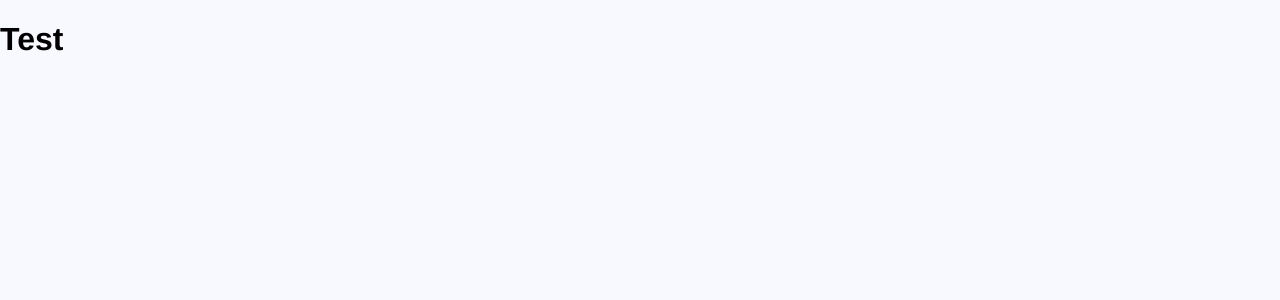
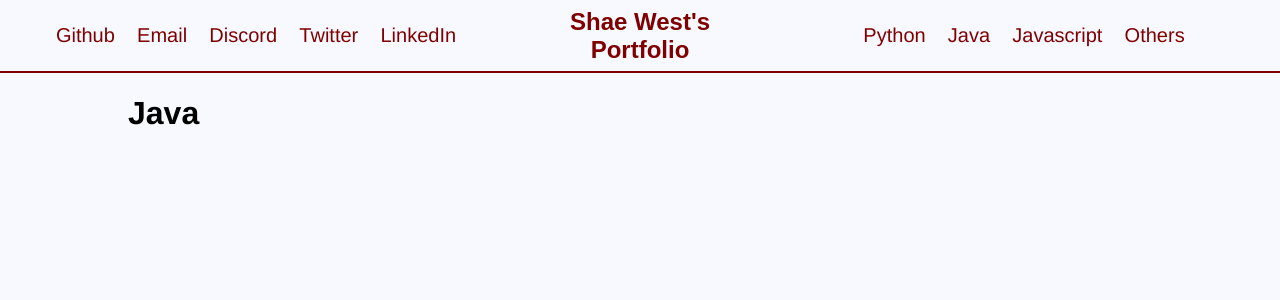
Before and after one commit to westshae/-old-westshae.github.io, a React (Create React App) app: page /#/java in a window 1280 px wide. Shown: the top 300 px of the page. Built offline with nearby package versions, Linux system fonts and the light colour scheme.

Commit message:
Created basics for project css/designs

```diff
--- a/src/components/Container.jsx
+++ b/src/components/Container.jsx
@@ -7,7 +7,6 @@ const Container = styled.div`
     display:flex;
     flex-direction:column;
     overflow:visible;
-    overflow-x:hidden;
 
 `
 
--- a/src/components/Content.jsx
+++ b/src/components/Content.jsx
@@ -3,8 +3,8 @@ import styled from "styled-components";
 
 //Wraps all content on the page, excluding navbar
 const Content = styled.div`
-    margin-left:7.5rem;
-    margin-right:7.5rem;
+    margin-left:10%;
+    margin-right:10%;
     background-clip:margin-box;
     background-color:#f8f8ff;
     display:flex;
--- /dev/null
+++ b/src/components/Projects.jsx
@@ -0,0 +1,56 @@
+//Package imports
+import styled from "styled-components"
+
+const CardContainer = styled.div`
+    display:grid;
+    grid-row-gap:2%;
+    grid-column-gap:2%;
+    grid-template-columns:1fr 1fr;
+`
+
+const CardStyle = styled.div`
+    padding:3%;
+    color:#800000;
+    display:grid;
+    grid-template-columns:3fr 2fr;
+    grid-column-gap:3%;
+    border:solid 2px;
+`
+
+const BasicDataContainer = styled.div`
+    display:grid;
+    grid-template-columns:1fr;
+`
+
+const Card = () =>{
+    return(
+        <CardStyle>
+            <div>
+                <h1>Repo name</h1>
+                <p>Description: Did you know that once upon a time there was lots of information here??</p>
+            </div>
+
+            <BasicDataContainer>
+                {/* Note, results styled as "buttons" next to text */}
+                <p>Last commit date</p>
+                <p>Repo Link</p>
+                <p>isArchived</p>
+                <p>Commit amount</p>
+            </BasicDataContainer>
+        </CardStyle>
+    )
+}
+
+const Projects = () =>{
+    return(
+        <CardContainer>
+            <Card/>
+            <Card/>
+            <Card/>
+            <Card/>
+            <Card/>
+        </CardContainer>
+    )
+}
+
+export default Projects;
--- a/src/pages/index.jsx
+++ b/src/pages/index.jsx
@@ -9,9 +9,9 @@ import Content from "../components/Content"
 const MainPage = () => {
     return(
         <Container>
-            <Navigation page="home"/>
+            <Navigation/>
             <Content>
-                <h1>RESTART</h1>
+                <h1>Index</h1>
             </Content>
         </Container>
     );
--- a/src/pages/java.jsx
+++ b/src/pages/java.jsx
@@ -1,6 +1,16 @@
+//Component imports
+import Container from "../components/Container"
+import Navigation from "../components/Navigation"
+import Content from "../components/Content"
+
 const Java = () =>{
     return(
-        <h1>Test</h1>
+        <Container>
+            <Navigation/>
+            <Content>
+                <h1>Java</h1>
+            </Content>
+        </Container>
     )
 }
 
--- a/src/pages/javascript.jsx
+++ b/src/pages/javascript.jsx
@@ -1,6 +1,16 @@
+//Component imports
+import Container from "../components/Container"
+import Navigation from "../components/Navigation"
+import Content from "../components/Content"
+
 const Javascript = () =>{
     return(
-        <h1>Test</h1>
+        <Container>
+            <Navigation/>
+            <Content>
+                <h1>Javascript</h1>
+            </Content>
+        </Container>
     )
 }
 
--- a/src/pages/others.jsx
+++ b/src/pages/others.jsx
@@ -1,6 +1,16 @@
+//Component imports
+import Container from "../components/Container"
+import Navigation from "../components/Navigation"
+import Content from "../components/Content"
+
 const Others = () =>{
     return(
-        <h1>Test</h1>
+        <Container>
+            <Navigation/>
+            <Content>
+                <h1>Others</h1>
+            </Content>
+        </Container>
     )
 }
 
--- a/src/pages/python.jsx
+++ b/src/pages/python.jsx
@@ -1,6 +1,18 @@
+//Component imports
+import Container from "../components/Container"
+import Navigation from "../components/Navigation"
+import Content from "../components/Content"
+import Projects from "../components/Projects"
+
 const Python = () =>{
     return(
-        <h1>Test</h1>
+        <Container>
+            <Navigation/>
+            <Content>
+                <h1>Python</h1>
+                <Projects/>
+            </Content>
+        </Container>
     )
 }
 
```
